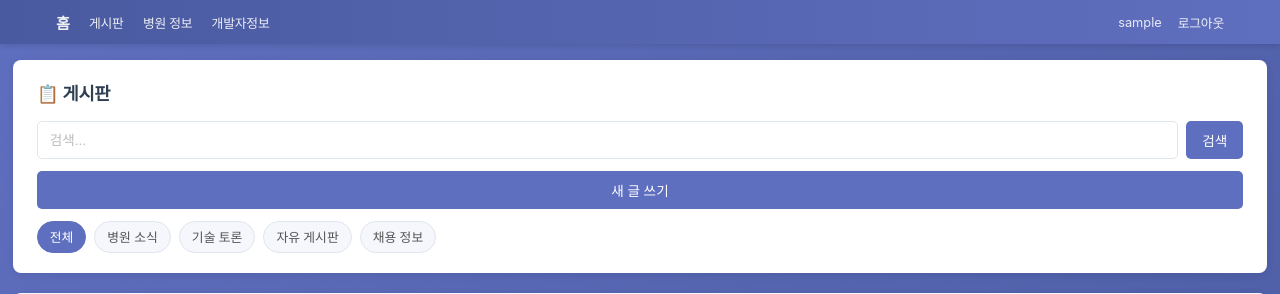
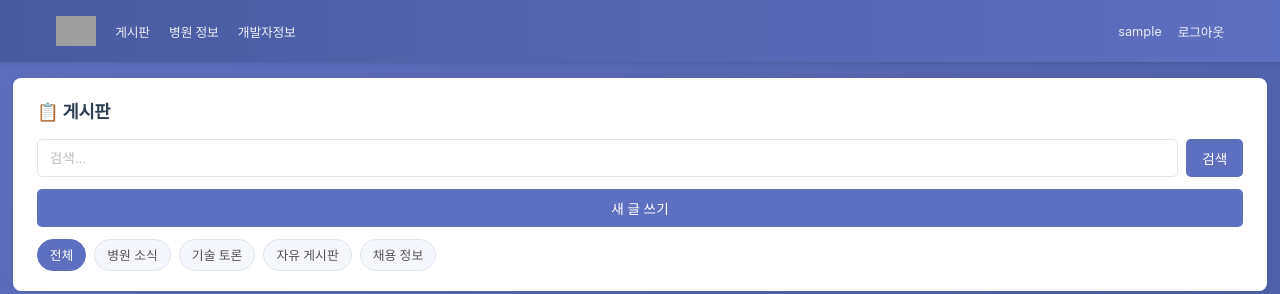
Before and after one commit to kds-0914-bot/samsung-app, a Flask app: page /board in a window 1280 px wide. Shown: the top 294 px of the page. Run offline with Flask 3, Linux system fonts and the light colour scheme; the visitor is signed in with stand-in values (Sample User, id 1); data comes from the database, SQL or seed files in the repository; grey boxes are pictures that could not be loaded.

Commit message:
SMC 로고 추가

```diff
--- a/templates/base.html
+++ b/templates/base.html
@@ -58,6 +58,15 @@
             font-weight: 600;
             white-space: nowrap;
             flex-grow: 1;
+            display: flex;
+            align-items: center;
+            height: 40px;
+        }
+
+        nav .brand img {
+            height: 30px;
+            width: auto;
+            display: block;
         }
 
         nav .user-info {
@@ -115,7 +124,7 @@
     {% if 'user_id' in session %}
     <nav>
         <ul>
-            <li><a href="/" class="brand">홈</a></li>
+            <li><a href="/" class="brand"><img src="/static/images/smc-logo.png" alt="SMC"></a></li>
             <li><a href="/board">게시판</a></li>
             <li><a href="/hospital">병원 정보</a></li>
             <li><a href="/developer">개발자정보</a></li>
```
Also changed, not shown: templates/hospital.html (+9 -1 lines), static/smc-logo.png (added), static/smc-tagline.png (added).
